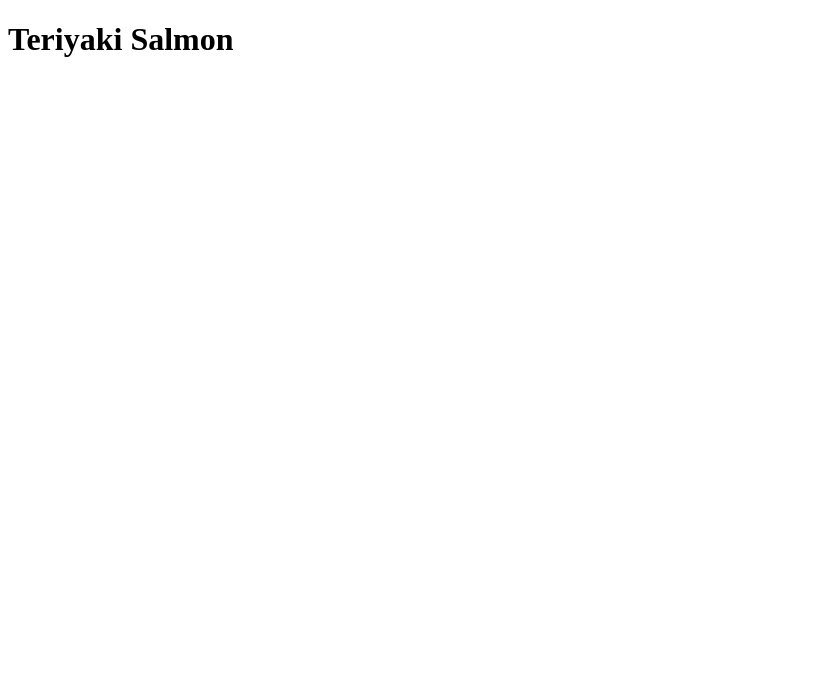
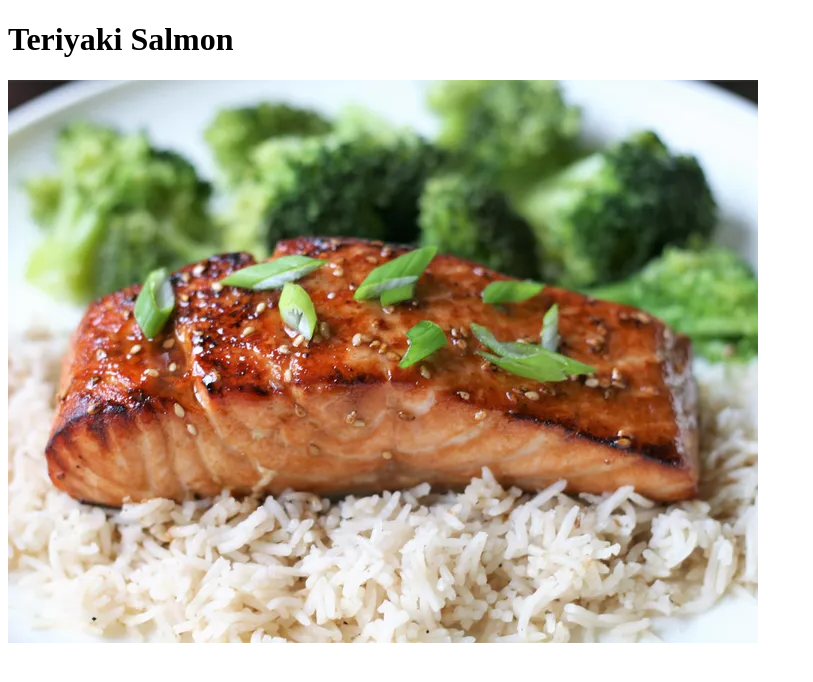
Before and after one commit to FlyingCowMaster/odin-recipes, a plain HTML site: page recipes/teriyaki-salmon.html in a window 1280 px wide. Shown: the whole page, without its empty margins (0-813 px from the left). Drawn offline with Linux system fonts and the light colour scheme.

Commit message:
Create img directory
The img directory was created to store the images of recipies in this
project. So far an image of teriyaki salmon is present and linked on
teriyaki-salmon.html

```diff
--- a/recipes/teriyaki-salmon.html
+++ b/recipes/teriyaki-salmon.html
@@ -7,5 +7,6 @@
 </head>
 <body>
     <h1>Teriyaki Salmon</h1>
+    <img src="../img/teriyaki-salmon.webp" alt="image of teriyaki salmon">
 </body>
 </html>
```
Also changed, not shown: img/teriyaki-salmon.webp (added).
